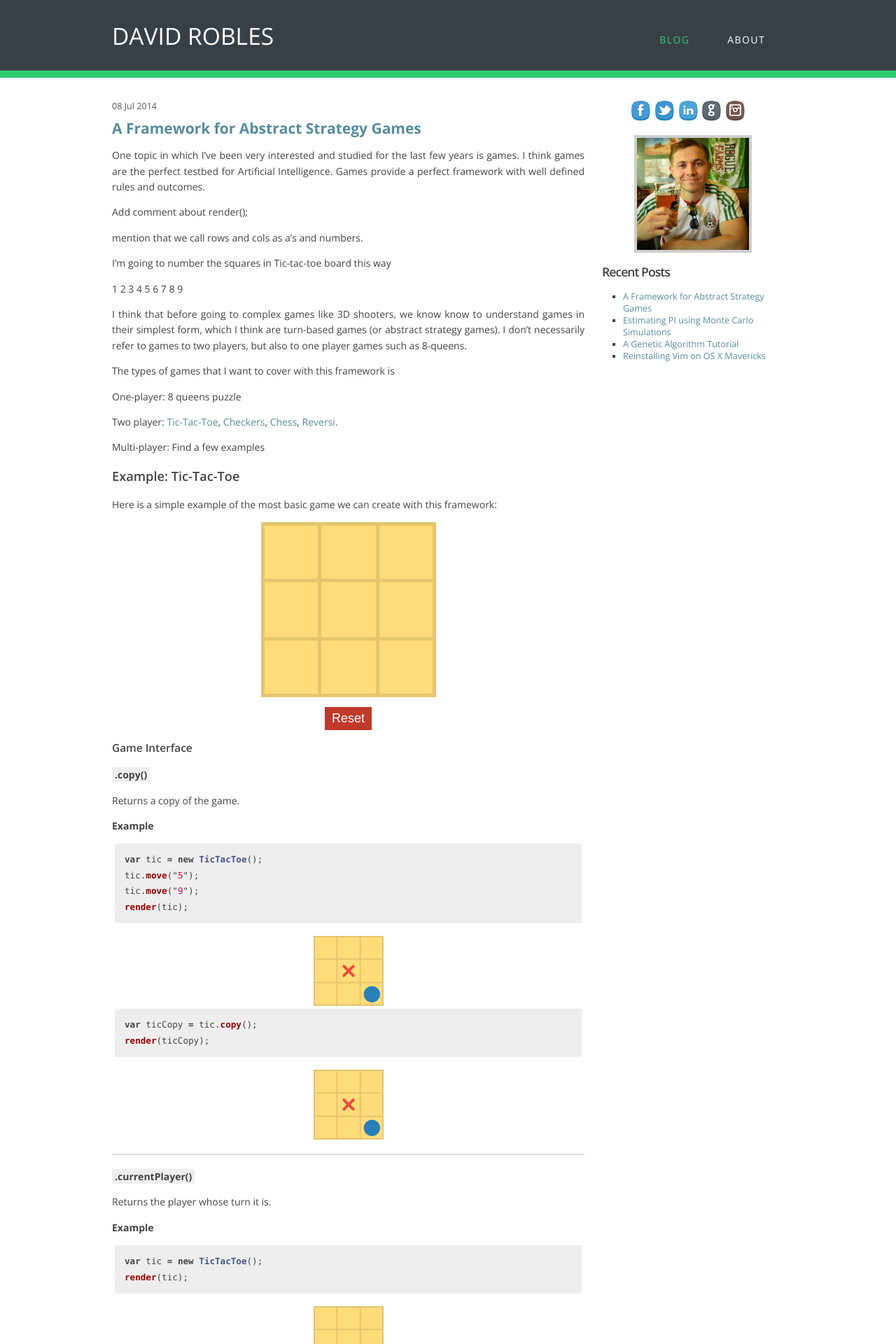
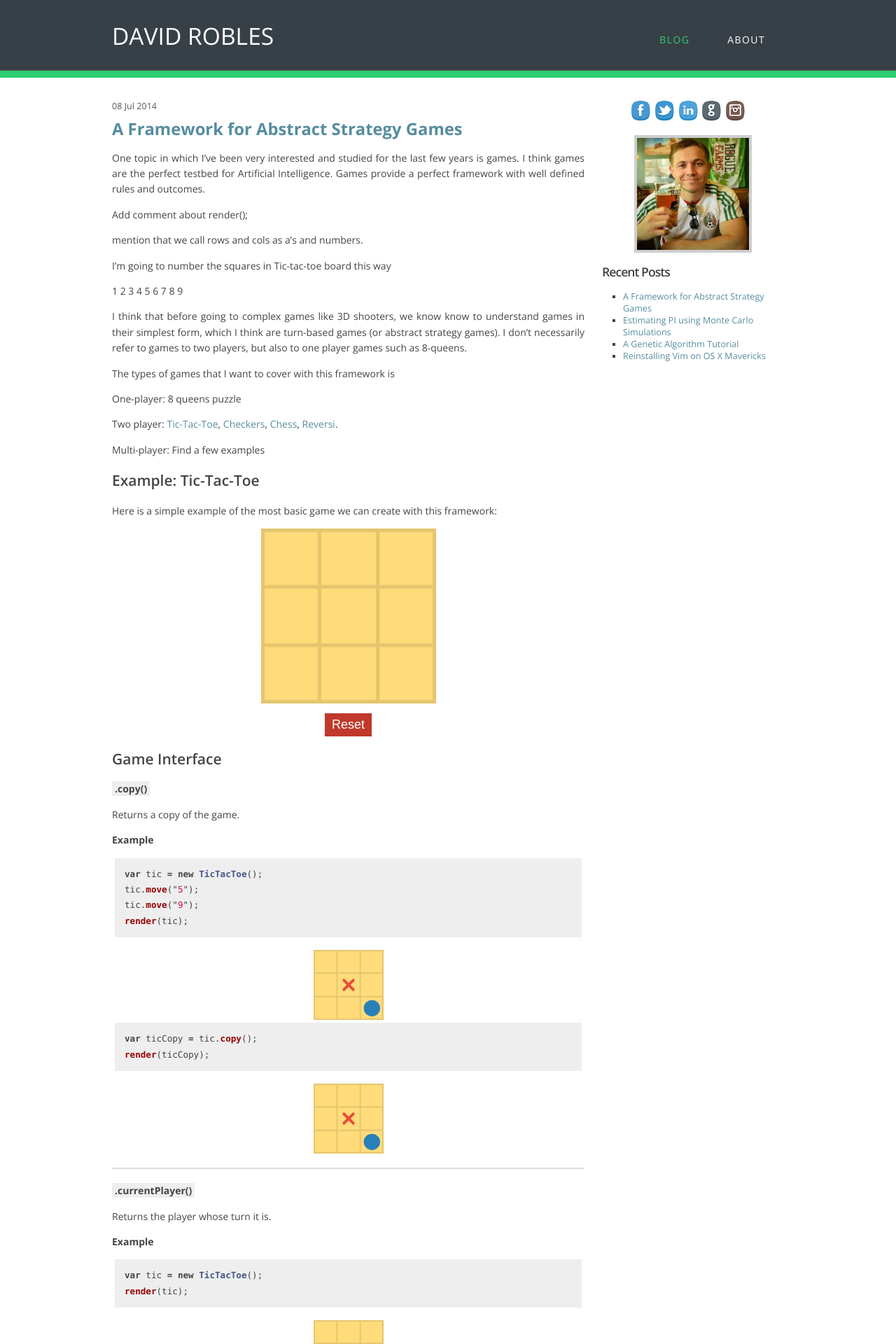
Before and after one commit to davidrobles/davidrobles.github.io, a Jekyll site: the page built from _posts/2014-07-08-a-framework-for-abstract-strategy-games.md, in a window 1280 px wide. Shown: the top 1920 px of the page at 70% size. Built offline with Jekyll 4.4.1, drawn with Linux system fonts in a browser that asks for light colours; Markdown is read by kramdown in place of the engine named in the settings; comment, search, counter and statistics services are not loaded.

Commit message:
Change CSS

```diff
--- a/_posts/2014-07-08-a-framework-for-abstract-strategy-games.md
+++ b/_posts/2014-07-08-a-framework-for-abstract-strategy-games.md
@@ -56,7 +56,7 @@ Here is a simple example of the most basic game we can create with this framewor
 
 <button id="restart-button">Reset</button>
 
-### Game Interface
+## Game Interface
 
 <span class="code" style="font-weight: bold">.copy()</span>
 
@@ -208,7 +208,7 @@ render(tic);
 </script>
 
 {% highlight javascript %}
-tic.isOver();    // false;
+tic.isOver();     // false
 tic.move("5");
 tic.move("4");
 tic.move("1");
--- a/css/main.css
+++ b/css/main.css
@@ -10,11 +10,11 @@ body {
 
 h1 {
   color: #568d9f;
-  font-size: 1.5em;
+  font-size: 1.7em;
   margin: 0.4em 0 0.8em 0; }
 
 h2 {
-  font-size: 1.3em;
+  font-size: 1.5em;
   font-weight: 600;
   margin: 1em 0; }
 
```
